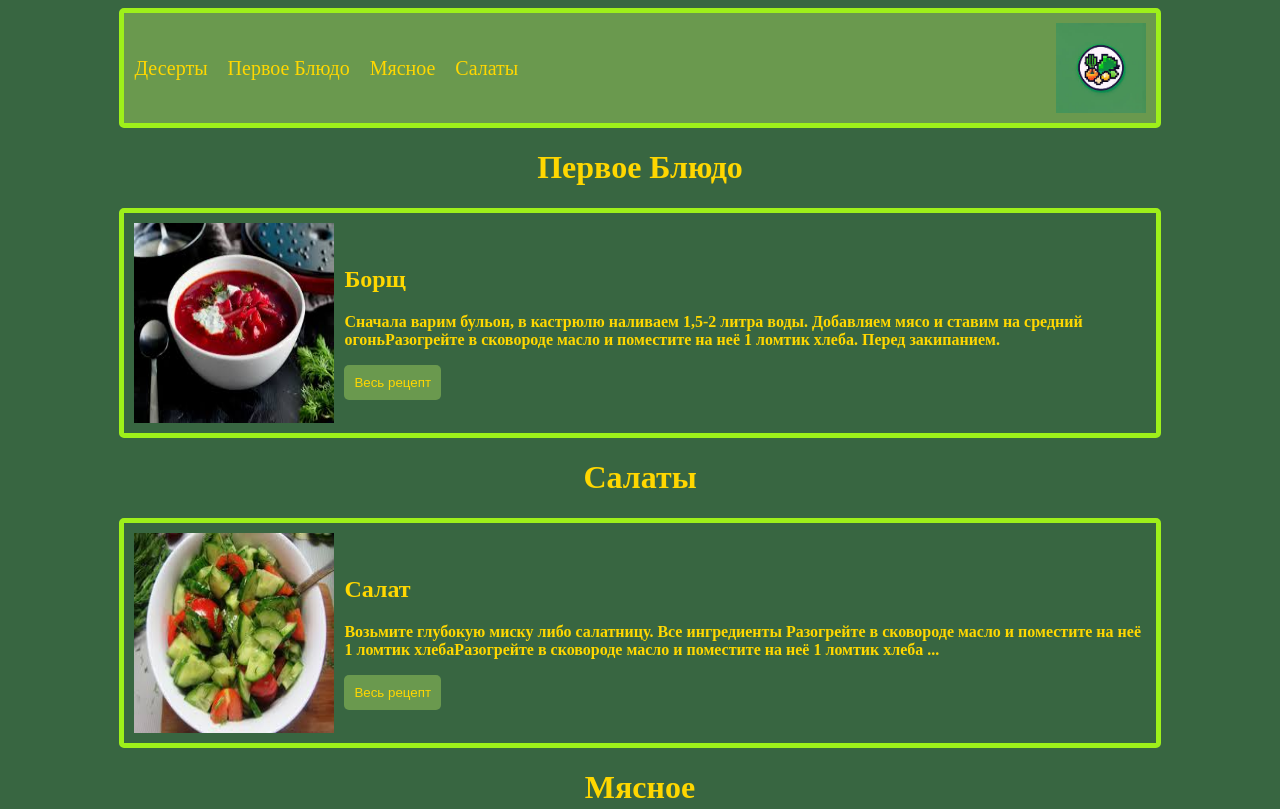
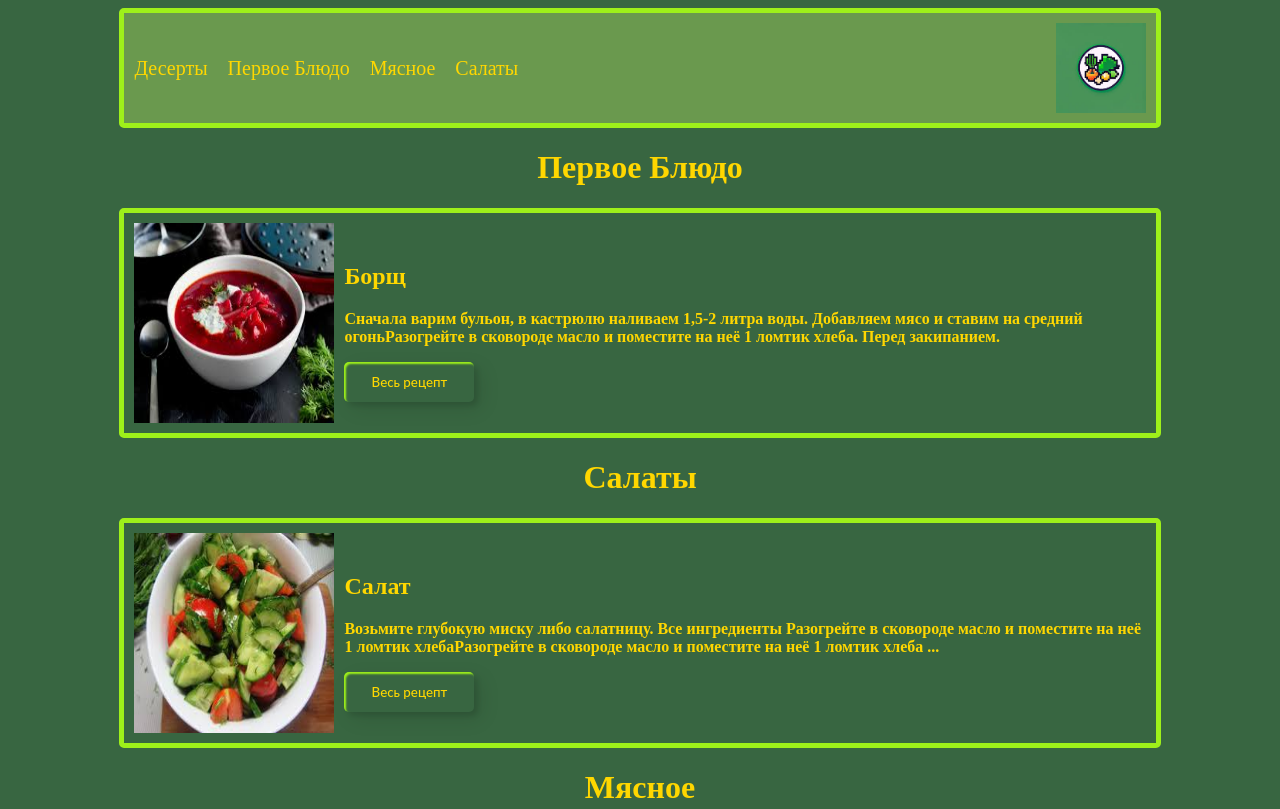
Before and after one commit to ggd3246/Recip--site, a plain HTML site: page index.html in a window 1280 px wide. Shown: the top 809 px of the page. Drawn offline with Linux system fonts and the light colour scheme.

Commit message:
добавил эфекты на кнопку .

```diff
--- a/index.html
+++ b/index.html
@@ -27,7 +27,7 @@
                 огоньРазогрейте в сковороде масло и поместите на неё 1 ломтик хлеба.
                 Перед
                 закипанием.</p>
-            <button>Весь рецепт</button>
+            <button class="btn-14 custom-btn">Весь рецепт</button>
         </div>
     </div>
 
@@ -40,7 +40,7 @@
             <h2>Салат</h2>
             <p>Возьмите глубокую миску либо салатницу. Все ингредиенты Разогрейте в сковороде масло и поместите на неё 1
                 ломтик хлебаРазогрейте в сковороде масло и поместите на неё 1 ломтик хлеба ...</p>
-            <button>Весь рецепт</button>
+            <button class="btn-14 custom-btn">Весь рецепт</button>
         </div>
     </div>
     </div>
@@ -59,7 +59,7 @@
                 Сало свиное свежее - 50 г
                 Масло сливочное - 50 г
                 Картофель - 1 к....</p>
-            <button>Весь рецепт</button>
+            <button class="btn-14 custom-btn">Весь рецепт</button>
         </div>
 
     </div>
@@ -72,7 +72,7 @@
             <p>
                 гРазогрейте в сковороде масло и поместите на неё 1 ломтик хлеба Разогрейте в сковороде масло и поместите
                 на неё 1 ломтик хлеба Разогрейте в сковороде масло и поместите на неё 1 ломтик хлеба</p>
-            <button>Весь рецепт</button>
+            <button class="btn-14 custom-btn">Весь рецепт</button>
         </div>
 
     </div>
--- a/style.css
+++ b/style.css
@@ -24,6 +24,61 @@ button {
     border-radius: 5px;
 }
 
+.btn-14 {
+    background: rgb(255, 151, 0);
+    border: none;
+    z-index: 1;
+}
+
+.btn-14:after {
+    position: absolute;
+    content: "";
+    width: 100%;
+    height: 0;
+    top: 0;
+    left: 0;
+    z-index: -1;
+    border-radius: 5px;
+    background-color: #eaf818;
+    background-image: linear-gradient(315deg, #6A994E 0%, #9EF01A 74%);
+    box-shadow: inset 2px 2px 2px 0px #9EF01A;
+
+    transition: all 0.3s ease;
+}
+
+.btn-14:hover {
+    color:white;
+}
+
+.btn-14:hover:after {
+    top: auto;
+    bottom: 0;
+    height: 100%;
+}
+
+.btn-14:active {
+    top: 2px;
+}
+
+.custom-btn {
+    width: 130px;
+    height: 40px;
+    color: gold;
+    border-radius: 5px;
+    padding: 10px 25px;
+    font-family: 'Lato', sans-serif;
+    font-weight: 500;
+    background: transparent;
+    cursor: pointer;
+    transition: all 0.3s ease;
+    position: relative;
+    display: inline-block;
+    box-shadow: inset 2px 2px 2px 0px #9EF01A,
+        7px 7px 20px 0px rgba(0, 0, 0, .1),
+        4px 4px 5px 0px rgba(0, 0, 0, .1);
+    outline: none;
+}
+
 .heter3 img {
     width: 90px;
     height: 90px;
@@ -40,7 +95,7 @@ button {
 
 
 .heter3 {
-    border: 5px solid #9EF01A ;
+    border: 5px solid #9EF01A;
     padding: 10px;
     background-color: #6A994E;
     width: 80%;
@@ -122,6 +177,7 @@ footer img {
     height: 200px;
 
 }
+
 .modal {
     display: none;
     position: fixed;
@@ -136,7 +192,7 @@ footer img {
 }
 
 .modal-content {
-    background-color:#386641;
+    background-color: #386641;
     padding: 20px;
     border-radius: 10px;
     width: 60%;
@@ -159,6 +215,6 @@ footer img {
     right: 20px;
     font-size: 50px;
     font-weight: bold;
-    color:#9EF01A;
+    color: #9EF01A;
     cursor: pointer;
 }
```
